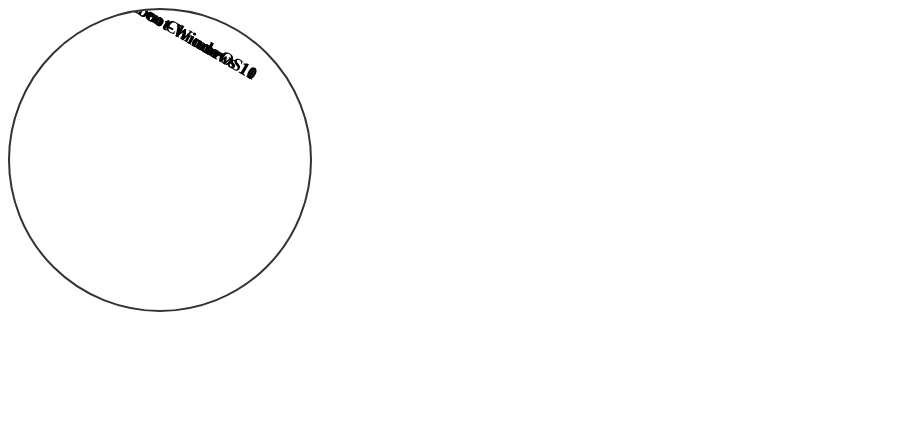
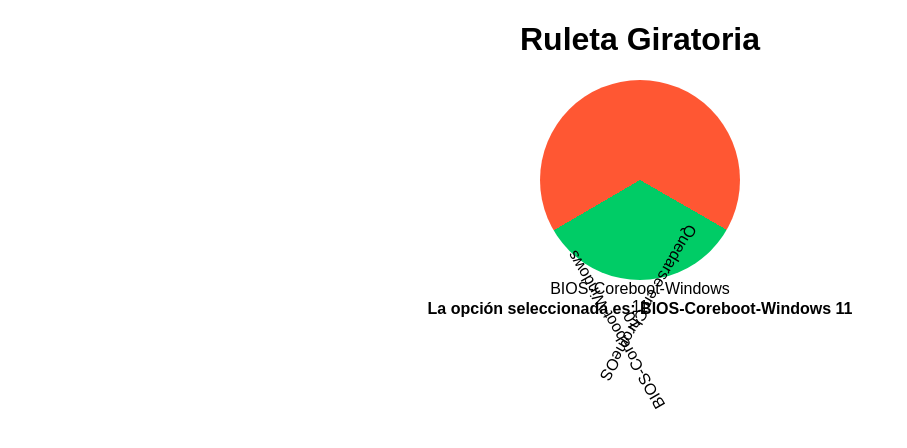
Before and after one commit to Maxcheto/HTML-Prueba, a plain HTML site: page index.html in a window 1280 px wide. Shown: the whole page, without its empty margins (0-907 px from the left). Drawn offline with Linux system fonts and the light colour scheme.

Commit message:
Update index.html

```diff
--- a/index.html
+++ b/index.html
@@ -5,49 +5,73 @@
     <meta name="viewport" content="width=device-width, initial-scale=1.0">
     <title>Ruleta Giratoria</title>
     <style>
+        body {
+            font-family: Arial, sans-serif;
+            text-align: center;
+        }
         .roulette-container {
-            width: 300px;
-            height: 300px;
-            border: 2px solid #333;
-            border-radius: 50%;
             position: relative;
-            overflow: hidden;
+            width: 200px;
+            height: 200px;
+            margin: 0 auto;
         }
-
-        .roulette-wheel {
+        .roulette {
             width: 100%;
             height: 100%;
+            border-radius: 50%;
+            background: conic-gradient(
+                #ff5733 0% 33.3%,
+                #00cc66 33.3% 66.6%,
+                #ff5733 66.6% 100%
+            );
+            animation: spin 4s ease-out;
+        }
+        .option {
             position: absolute;
-            transform-origin: center;
-            animation: spin 4s cubic-bezier(0.17, 0.67, 0.83, 0.67) forwards;
+            width: 100%;
+            text-align: center;
+            transform: rotate(0deg);
+            transform-origin: 50% 100%;
         }
-
+        .option:nth-child(1) {
+            transform: rotate(0deg);
+        }
+        .option:nth-child(2) {
+            transform: rotate(120deg);
+        }
+        .option:nth-child(3) {
+            transform: rotate(240deg);
+        }
+        .result {
+            margin-top: 20px;
+            font-weight: bold;
+        }
         @keyframes spin {
             0% {
                 transform: rotate(0deg);
             }
             100% {
-                transform: rotate(720deg);
+                transform: rotate(360deg);
             }
-        }
-
-        .roulette-option {
-            position: absolute;
-            width: 100%;
-            text-align: center;
-            transform: rotate(30deg); /* Distribuye las opciones uniformemente */
-            font-size: 18px;
-            font-weight: bold;
         }
     </style>
 </head>
 <body>
+    <h1>Ruleta Giratoria</h1>
     <div class="roulette-container">
-        <div class="roulette-wheel">
-            <div class="roulette-option">Quedarse en ChromeOS</div>
-            <div class="roulette-option">BIOS-Coreboot-Windows 10</div>
-            <div class="roulette-option">BIOS-Coreboot-Windows 11</div>
-        </div>
+        <div class="roulette"></div>
+        <div class="option">Quedarse en ChromeOS</div>
+        <div class="option">BIOS-Coreboot-Windows 10</div>
+        <div class="option">BIOS-Coreboot-Windows 11</div>
     </div>
+    <div class="result">La opción seleccionada es: <span id="selectedOption"></span></div>
+
+    <script>
+        document.querySelector('.roulette').addEventListener('animationend', function() {
+            const options = ["Quedarse en ChromeOS", "BIOS-Coreboot-Windows 10", "BIOS-Coreboot-Windows 11"];
+            const selectedOption = options[Math.floor(Math.random() * options.length)];
+            document.getElementById('selectedOption').textContent = selectedOption;
+        });
+    </script>
 </body>
 </html>
```
